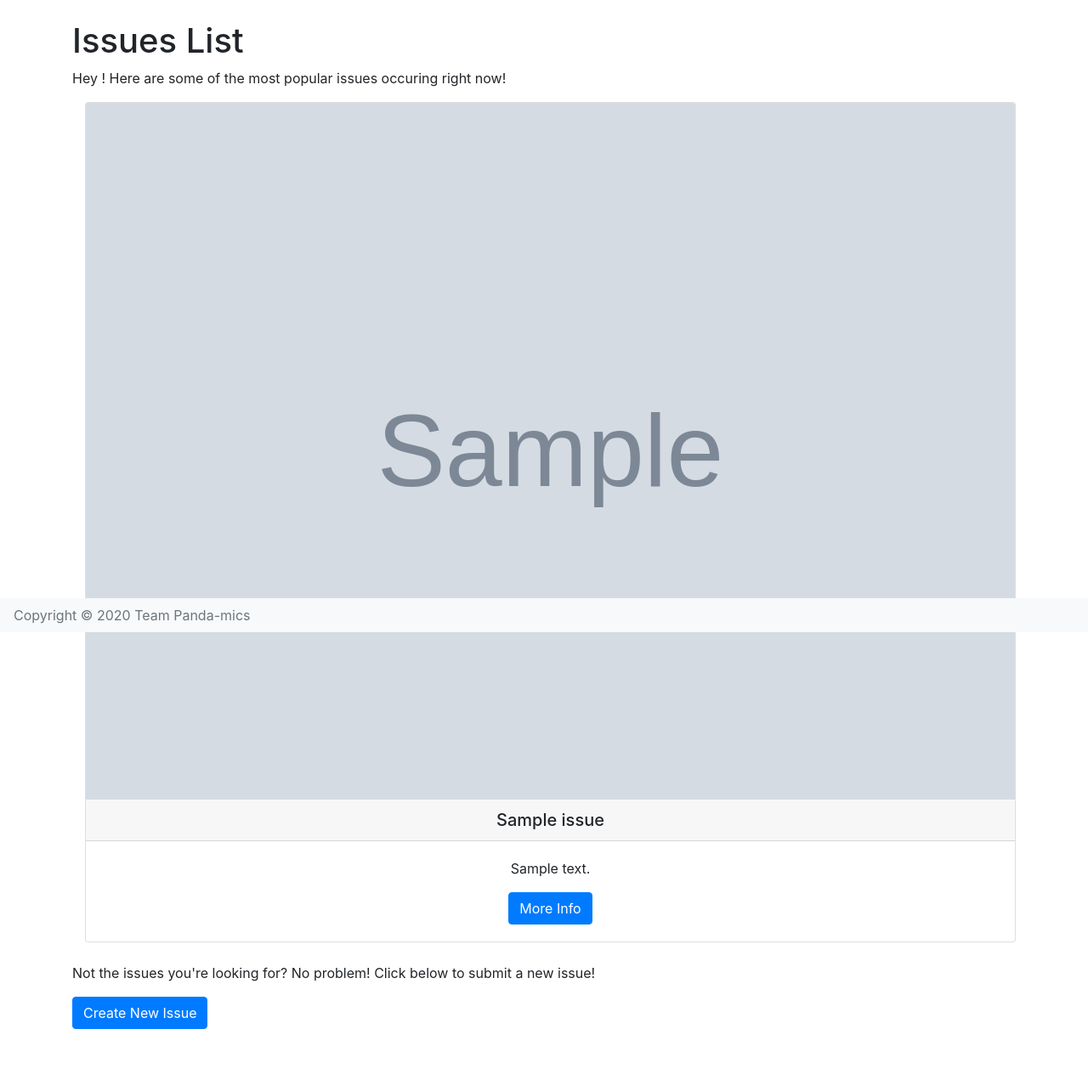
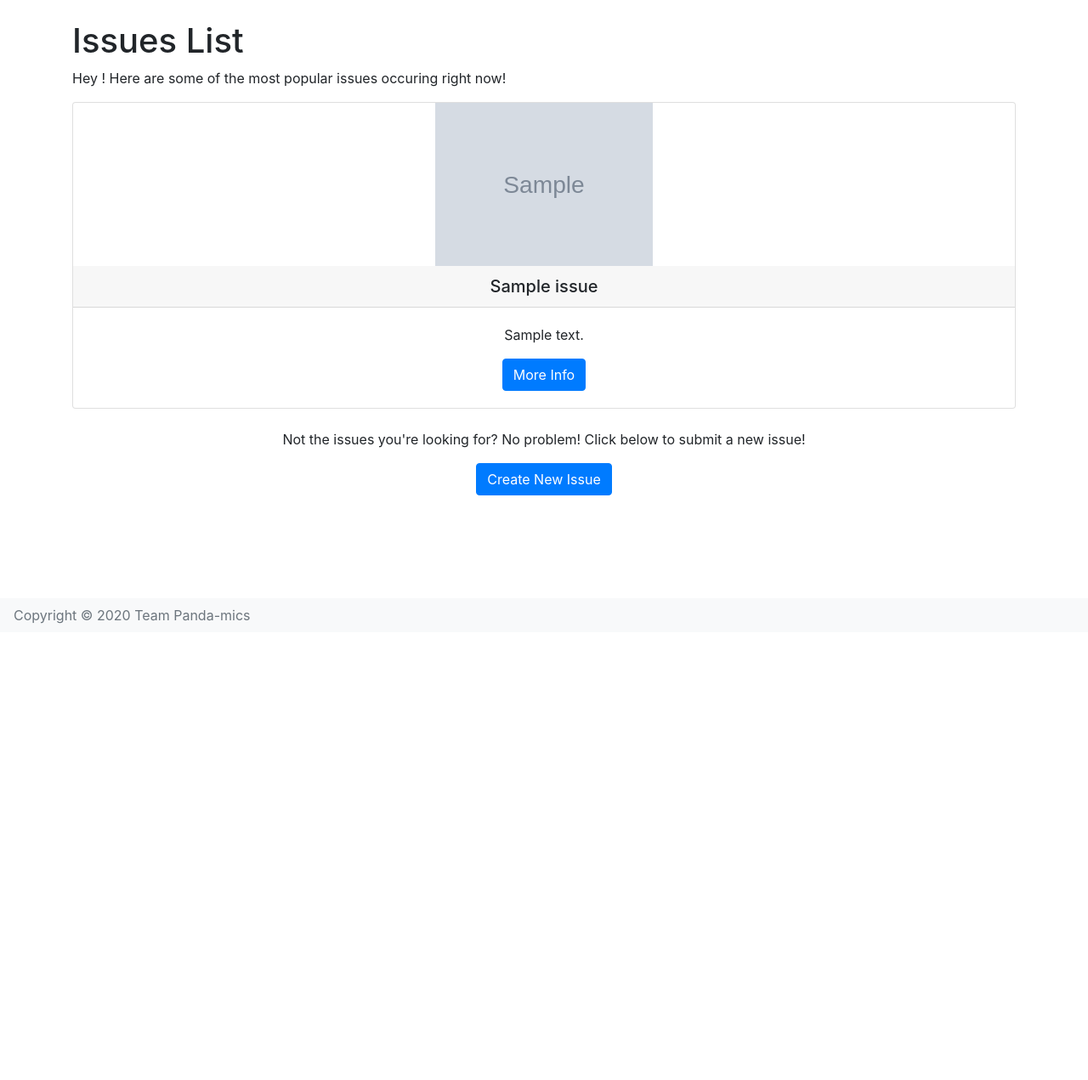
Before and after one commit to dzhang1024/CS3240, a Django app: page /issues/ in a window 1280 px wide. Shown: the part 56-1327 px from the top of the page at 85% size. After the commit the page ends 790 px from the top, so only its background shows below. Run offline with Django 3.2, Linux system fonts and the light colour scheme; tables that the repository leaves empty hold one stand-in row (values such as "Sample post"); grey boxes marked "Sample" are stand-in pictures; some libraries are stand-ins or nearby versions.

Commit message:
Updated HTML/CSS for Cards

```diff
--- a/home/static/custom.css
+++ b/home/static/custom.css
@@ -6,10 +6,17 @@ body {
     background-color: #545d6b;
 }
 
-.card-deck{
+.card-deck-issues{
     margin-top: 10px;
     margin-left: auto;
     display: grid;
-    grid-template-columns: repeat(auto-fit, minmax(280px, 1fr));
+    grid-template-columns: repeat(auto-fit, minmax(275px, 1fr));
     grid-gap: .5rem;
 }
+
+
+.card-img-top {
+    width: 100%;
+    height: 15vw;
+    object-fit: scale-down;
+}
--- a/home/templates/issues/issues.html
+++ b/home/templates/issues/issues.html
@@ -4,13 +4,13 @@
     <h1>Issues List</h1>
     <p>Hey {{ user.first_name }}! Here are some of the most popular issues occuring right now!</p>
     {%if all_issues%}
-        <div class="card-deck">
+        <div class="card-deck-issues">
         {%for issue in all_issues%}
             <div class="card text-center">
             {% if issue.image %}
-              <img class="card-img-top" src="{{ issue.image.url }}" alt="Card image cap">
+              <img class="card-img-top" src="{{ issue.image.url }}" alt="Image for {{ issue.issue_name }}">
             {% else %}
-              <img class="card-img-top" src="/documents/documents/default_image.png" alt="Card image cap">
+              <img class="card-img-top" src="/documents/documents/default_image.png" alt="Issue Image">
             {% endif %}
                 <h5 class="card-header"> {{ issue.issue_name }} </h5>
               <div class="card-body">
@@ -24,6 +24,8 @@
         <p>There are currently no issues available.</p>
     {% endif %}
     <br>
+  <div class="text-center">
     <p> Not the issues you're looking for? No problem! Click below to submit a new issue!</p>
-    <a href="{% url 'home:submit_issue' %}" class="btn btn-primary">Create New Issue</a>
+    <a href="{% url 'home:submit_issue' %}" class="btn btn-primary text-center">Create New Issue</a>
+  </div>
 {%endblock%}
```
